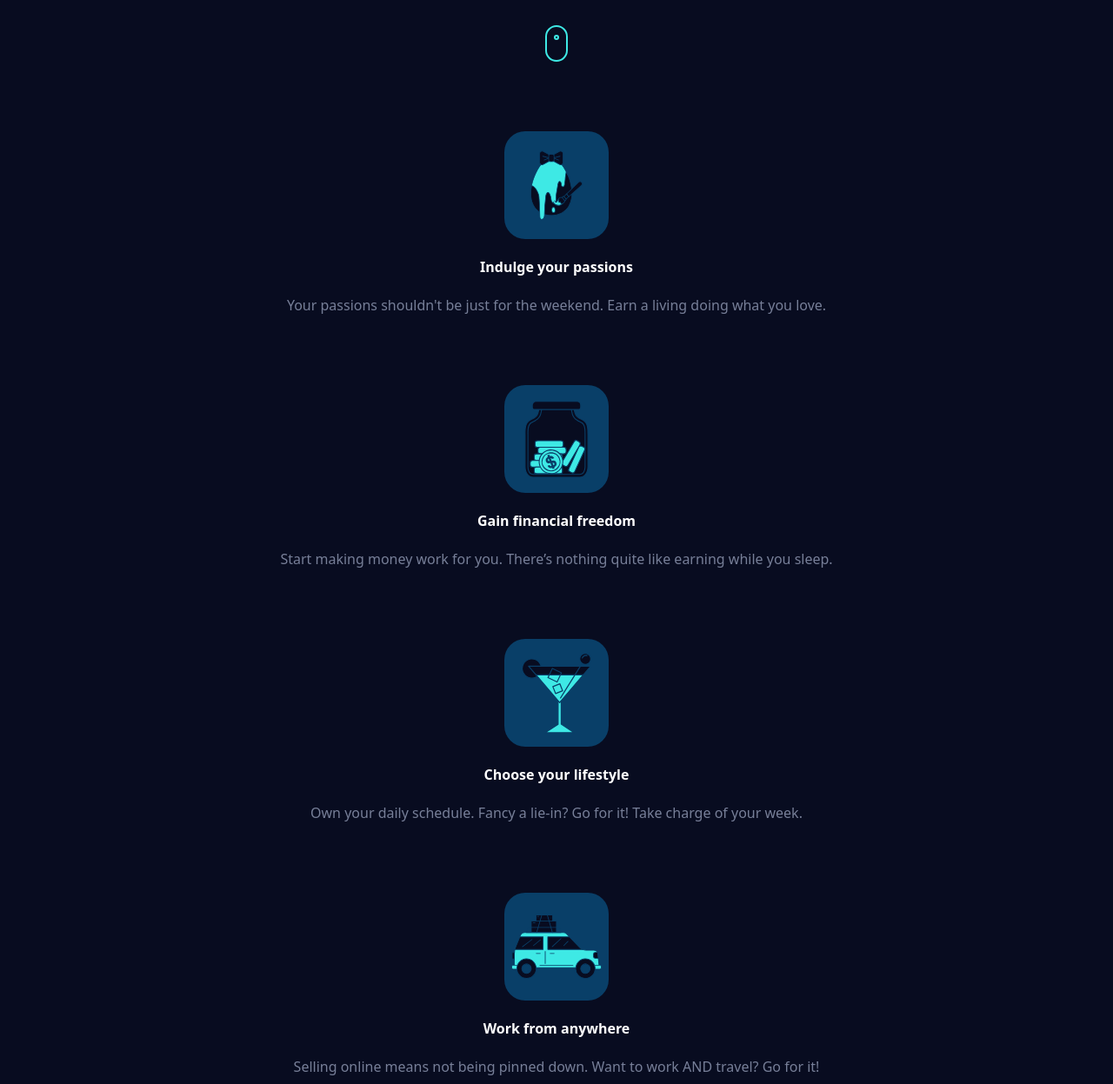
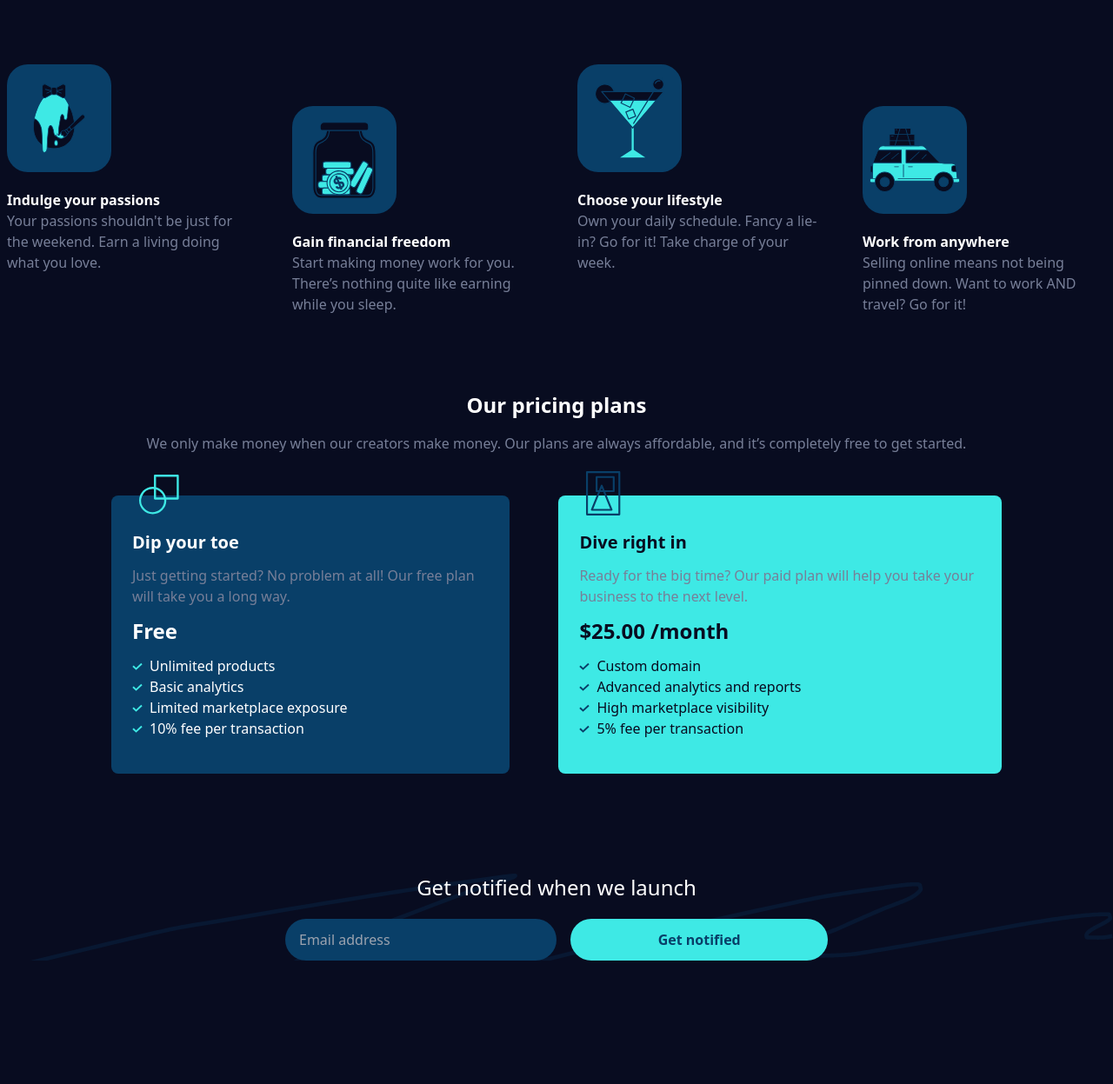
Before and after one commit to outerpreneur/maker-pre-launch-landing-page, a website: page index.html in a window 1280 px wide. Shown: the part 573-1820 px from the top of the page at 87% size. After the commit the page ends 1793 px from the top, so only its background shows below. Drawn offline with nearby package versions, Linux system fonts and the light colour scheme.

Commit message:
responsive

```diff
--- a/index.html
+++ b/index.html
@@ -46,69 +46,92 @@
     </script>
   </head>
   <body class="bg-backgroundcolor text-white font-manrope">
-    <header class="py-[81px] flex justify-center align-middle">
+    <header
+      class="py-[81px] flex justify-center align-middle sm:justify-start sm:px-10"
+    >
       <img src="./assets/logo.svg" />
     </header>
-    <div class="h-[233px] bg-hero-mobile bg-cover"></div>
-    <div class="intro p-2">
-      <h1 class="text-center text-3xl p-6">
+    <div class="sm:bg-hero-mobile md:mb-44">
+      <div class="h-[233px] bg-hero-mobile bg-cover sm:bg-none sm:h-0"></div>
+      <div
+        class="intro p-2 sm:bg-backgroundcolor sm:w-[70%] sm:mx-auto bg-footer-texture"
+      >
+        <h1 class="text-center text-3xl p-6 md:text-5xl">
           Get paid for the work you <span class="text-accent">love</span> to do.
         </h1>
 
         <p class="text-center px-3">
-        The 9-5 grind is so last century. We believe in living life on your own
-        terms. Whether you’re looking to escape the rat race or set up a side
-        hustle, we’ve got you covered.
+          The 9-5 grind is so last century. We believe in living life on your
+          own terms. Whether you’re looking to escape the rat race or set up a
+          side hustle, we’ve got you covered.
         </p>
-      <img class="m-auto my-8" src="./assets/icon-scroll.svg" />
+        <img class="m-auto mt-20" src="./assets/icon-scroll.svg" />
+      </div>
     </div>
 
-    <div class="features flex flex-col px-2">
-      <div class="flex flex-col my-10 gap-5 justify-center text-center">
     <div
-          class="bg-accenttwo rounded-3xl w-[120px] h-[124px] flex justify-center items-center mx-auto"
+      class="features flex flex-col px-2 sm:flex-row md:gap-x-12 md:mb-12 md:mt-4 md:max-w-7xl md:mx-auto"
+    >
+      <div
+        class="flex flex-col my-10 gap-5 justify-center text-center sm:flex-row sm:w-[80%] sm:mx-auto sm:translate-x-12 md:flex-col md:translate-x-0 md:-translate-y-12"
+      >
+        <div
+          class="bg-accenttwo rounded-3xl w-[120px] h-[124px] flex justify-center items-center mx-auto md:mx-0"
         >
           <img
             class="w-[60px] h-[80px]"
             src="./assets/illustration-passions.svg"
           />
         </div>
+        <div class="flex flex-col justify-center sm:text-left">
           <h3 class="font-bold">Indulge your passions</h3>
           <p class="text-lighttext">
             Your passions shouldn't be just for the weekend. Earn a living doing
             what you love.
           </p>
         </div>
-      <div class="flex flex-col my-10 gap-5 justify-center text-center">
+      </div>
       <div
-          class="bg-accenttwo rounded-3xl w-[120px] h-[124px] flex justify-center items-center mx-auto"
+        class="flex flex-col my-10 gap-5 justify-center text-center sm:flex-row sm:w-[80%] sm:mx-auto md:flex-col"
+      >
+        <div
+          class="bg-accenttwo rounded-3xl w-[120px] h-[124px] flex justify-center items-center mx-auto md:mx-0"
         >
           <img src="./assets/illustration-financial-freedom.svg" />
         </div>
+        <div class="flex flex-col justify-center sm:text-left">
           <h3 class="font-bold">Gain financial freedom</h3>
           <p class="text-lighttext">
             Start making money work for you. There’s nothing quite like earning
             while you sleep.
           </p>
         </div>
-      <div class="flex flex-col my-10 gap-5 justify-center text-center">
+      </div>
       <div
-          class="bg-accenttwo rounded-3xl w-[120px] h-[124px] flex justify-center items-center mx-auto"
+        class="flex flex-col my-10 gap-5 justify-center text-center sm:flex-row sm:w-[80%] sm:mx-auto sm:translate-x-12 md:flex-col md:translate-x-0 md:-translate-y-12"
+      >
+        <div
+          class="bg-accenttwo rounded-3xl w-[120px] h-[124px] flex justify-center items-center mx-auto md:flex-col md:mx-0"
         >
           <img src="./assets/illustration-lifestyle.svg" />
         </div>
+        <div class="flex flex-col justify-center sm:text-left">
           <h3 class="font-bold">Choose your lifestyle</h3>
           <p class="text-lighttext">
             Own your daily schedule. Fancy a lie-in? Go for it! Take charge of
             your week.
           </p>
         </div>
-      <div class="flex flex-col my-10 gap-5 justify-center text-center">
+      </div>
       <div
-          class="bg-accenttwo rounded-3xl w-[120px] h-[124px] flex justify-center items-center mx-auto"
+        class="flex flex-col my-10 gap-5 justify-center text-center sm:flex-row sm:w-[80%] sm:mx-auto md:flex-col"
+      >
+        <div
+          class="bg-accenttwo rounded-3xl w-[120px] h-[124px] flex justify-center items-center mx-auto md:mx-0"
         >
           <img src="./assets/illustration-work-anywhere.svg" />
         </div>
+        <div class="flex flex-col justify-center sm:text-left">
           <h3 class="font-bold">Work from anywhere</h3>
           <p class="text-lighttext">
             Selling online means not being pinned down. Want to work AND travel?
@@ -116,16 +139,18 @@
           </p>
         </div>
       </div>
+    </div>
 
     <div class="pricing-plans px-4">
+      <div class="sm:mx-auto sm:max-w-2xl mx-auto md:max-w-5xl">
         <div class="text-center">
-        <h2 class="text-2xl">Our pricing plans</h2>
+          <h2 class="text-2xl font-bold">Our pricing plans</h2>
           <p class="text-lighttext mt-4">
-          We only make money when our creators make money. Our plans are always
-          affordable, and it’s completely free to get started.
+            We only make money when our creators make money. Our plans are
+            always affordable, and it’s completely free to get started.
           </p>
         </div>
-      <div class="cards flex flex-col gap-14 my-12">
+        <div class="cards flex flex-col gap-14 my-12 md:flex-row">
           <div
             class="card-1 flex flex-col bg-accenttwo px-6 py-10 gap-3 rounded-[8px] relative"
           >
@@ -133,10 +158,10 @@
               class="absolute top-0 left-8 -translate-y-6"
               src="./assets/icon-free.svg"
             />
-          <h3 class="text-xl">Dip your toe</h3>
+            <h3 class="text-xl font-bold">Dip your toe</h3>
             <p class="text-lighttext">
-            Just getting started? No problem at all! Our free plan will take you
-            a long way.
+              Just getting started? No problem at all! Our free plan will take
+              you a long way.
             </p>
             <p class="text-2xl font-bold">Free</p>
             <ul>
@@ -201,7 +226,7 @@
               class="absolute top-0 left-8 -translate-y-7 w-10"
               src="./assets/icon-paid.svg"
             />
-          <h3 class="text-xl">Dive right in</h3>
+            <h3 class="text-xl font-bold">Dive right in</h3>
             <p class="text-lighttext">
               Ready for the big time? Our paid plan will help you take your
               business to the next level.
@@ -268,22 +293,25 @@
           </div>
         </div>
       </div>
+    </div>
 
     <footer
       class="bg-footer-textur my-[115px] text-center bg-footer-texture bg-cover"
     >
+      <div class="sm:max-w-2xl md:mx-auto">
         <h2 class="text-2xl px-10">Get notified when we launch</h2>
-      <div class="px-6 flex flex-col gap-4 mt-5">
+        <div class="px-6 flex flex-col gap-4 mt-5 md:flex-row md:">
           <input
-          class="rounded-3xl h-12 bg-accenttwo w-full mx-auto px-4"
+            class="rounded-3xl h-12 bg-accenttwo w-full mx-auto px-4 sm:flex-grow-8"
             placeholder="Email address"
           />
           <button
-          class="rounded-3xl h-12 bg-accent w-full mx-auto text-accenttwo font-bold"
+            class="rounded-3xl h-12 bg-accent w-full mx-auto text-accenttwo font-bold sm:flex-grow-2"
           >
             Get notified
           </button>
         </div>
+      </div>
     </footer>
   </body>
 </html>
```
Lines whose indentation alone changed are shown as unchanged.
